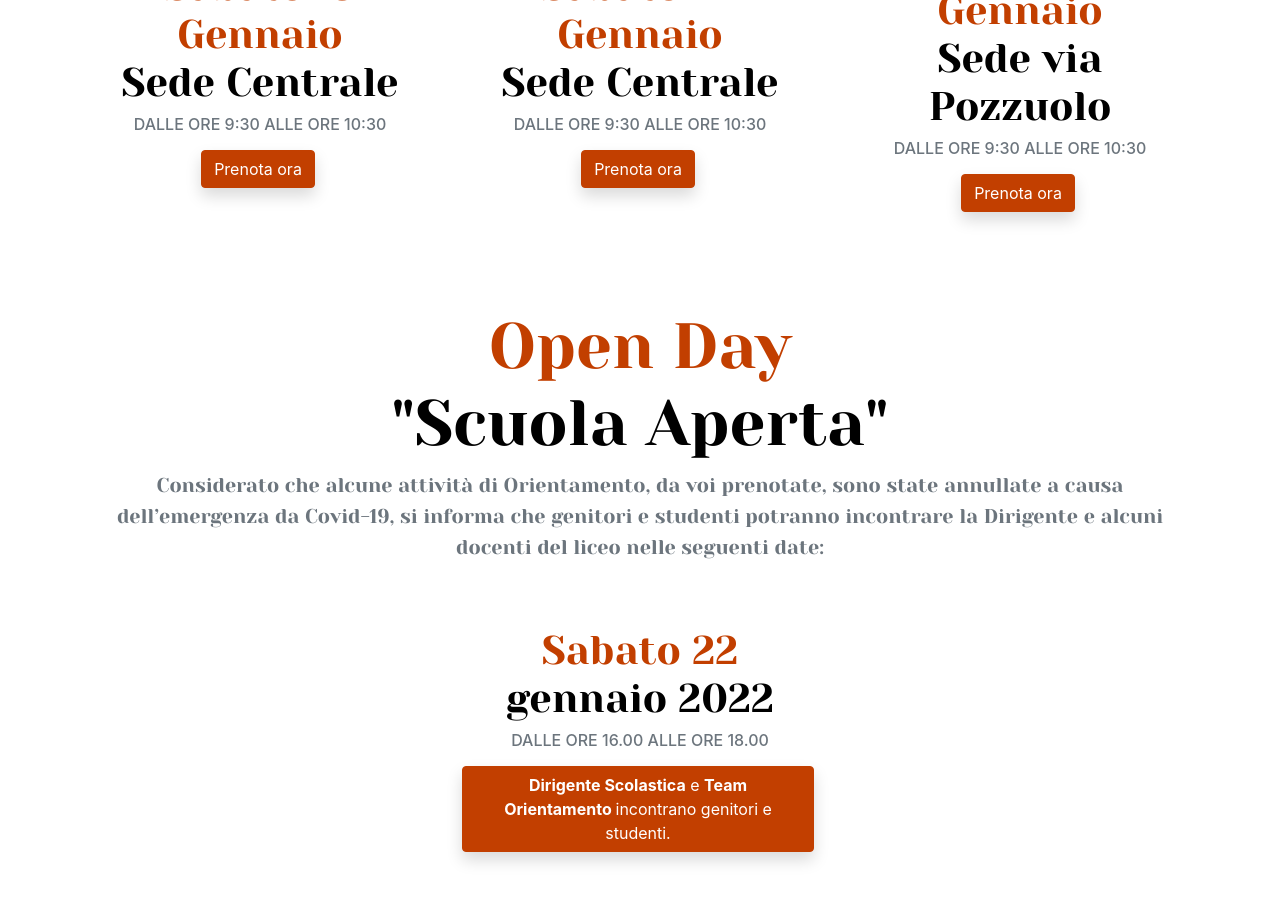
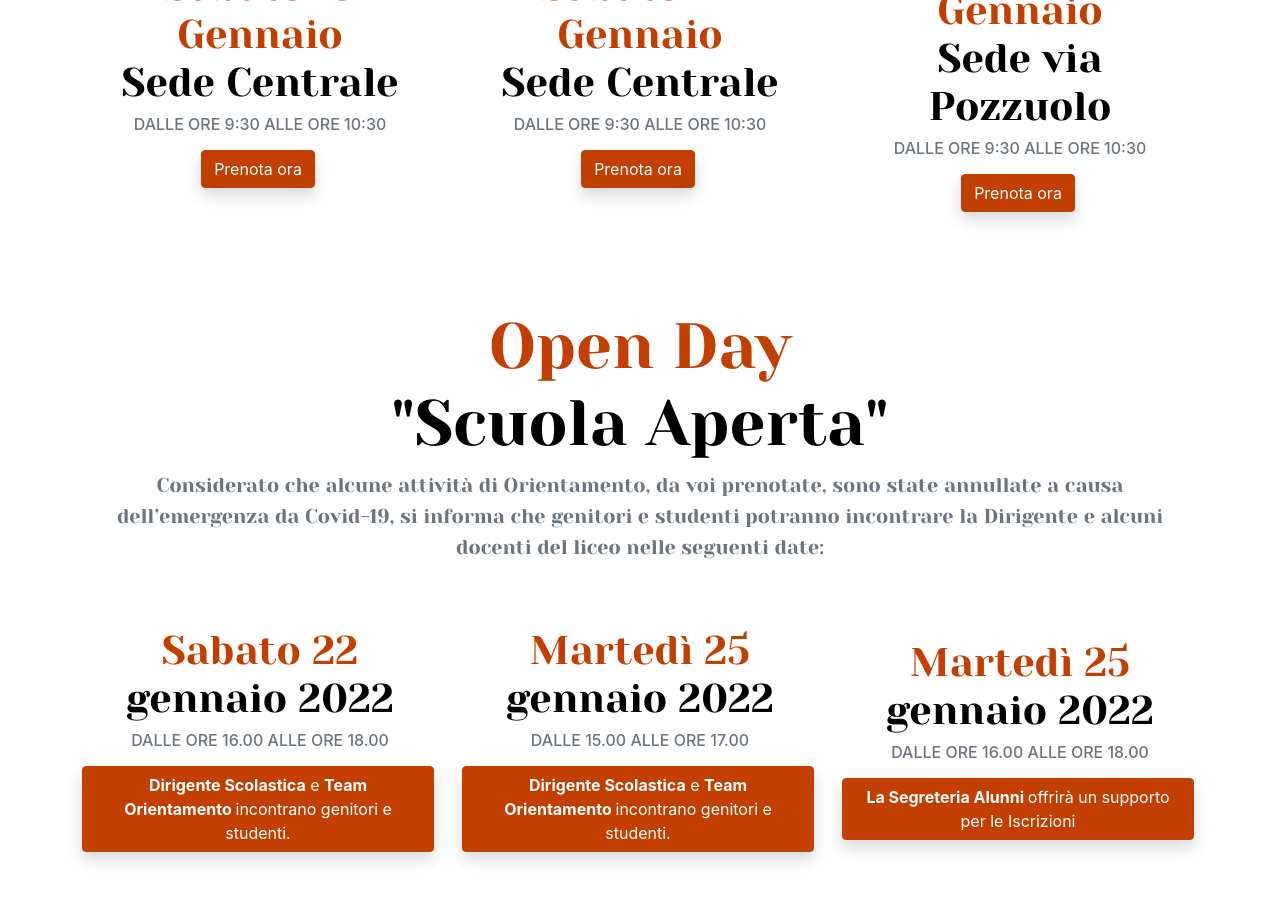
Before and after one commit to PiervitoCreanza/orientamento.liceodegiorgi.edu.it, a Jekyll site: the page built from incontri.html, in a window 1280 px wide and 900 px high, scrolled down 3757 px. Built offline with Jekyll 4.4.1, drawn with Linux system fonts in a browser that asks for light colours.

Commit message:
Updated '_data/incontri.json' via CloudCannon

```diff
--- a/_data/incontri.json
+++ b/_data/incontri.json
@@ -164,6 +164,20 @@
 					"orario": "dalle ore 16.00 alle ore 18.00",
 					"url": "Sede Centrale e Polo Didattico di via Pozzuolo",
 					"pulsante": "<b>Dirigente Scolastica</b> e <b>Team Orientamento </b> incontrano genitori e studenti. "
+				},
+				{
+					"giorno": "Martedì 25 ",
+					"mese": "gennaio 2022",
+					"orario": "dalle 15.00 alle ore 17.00",
+					"url": "Sede Centrale ",
+					"pulsante": "<b>Dirigente Scolastica</b> e <b>Team Orientamento </b> incontrano genitori e studenti. "
+				},
+				{
+					"giorno": "Martedì 25",
+					"mese": "gennaio 2022",
+					"orario": "dalle ore 16.00 alle ore 18.00",
+					"url": "Sede Centrale",
+					"pulsante": "<b>La Segreteria Alunni </b> offrirà un supporto per le Iscrizioni "
 				}
 			]
 		}
```
